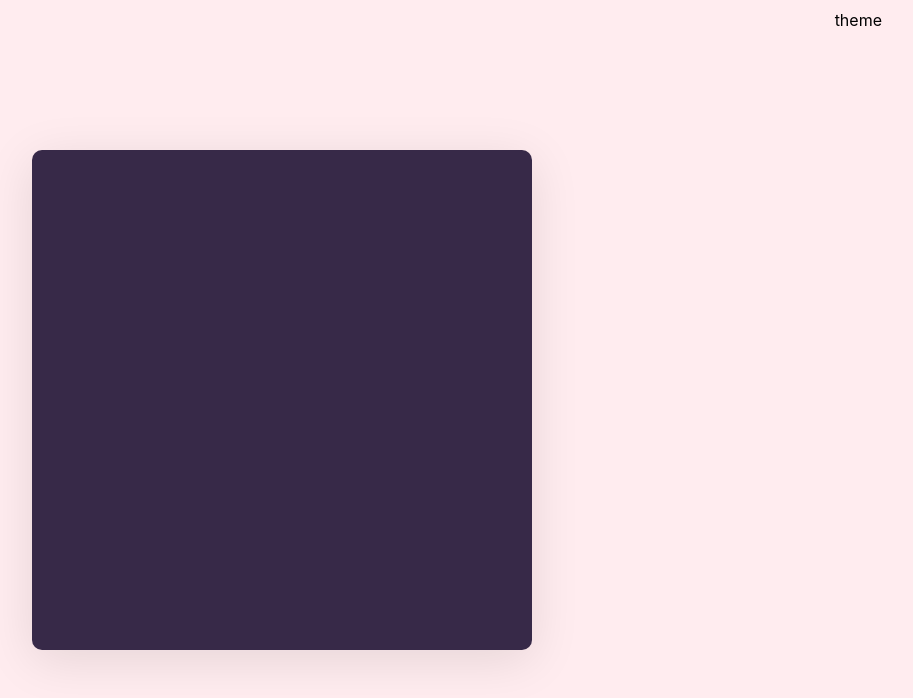
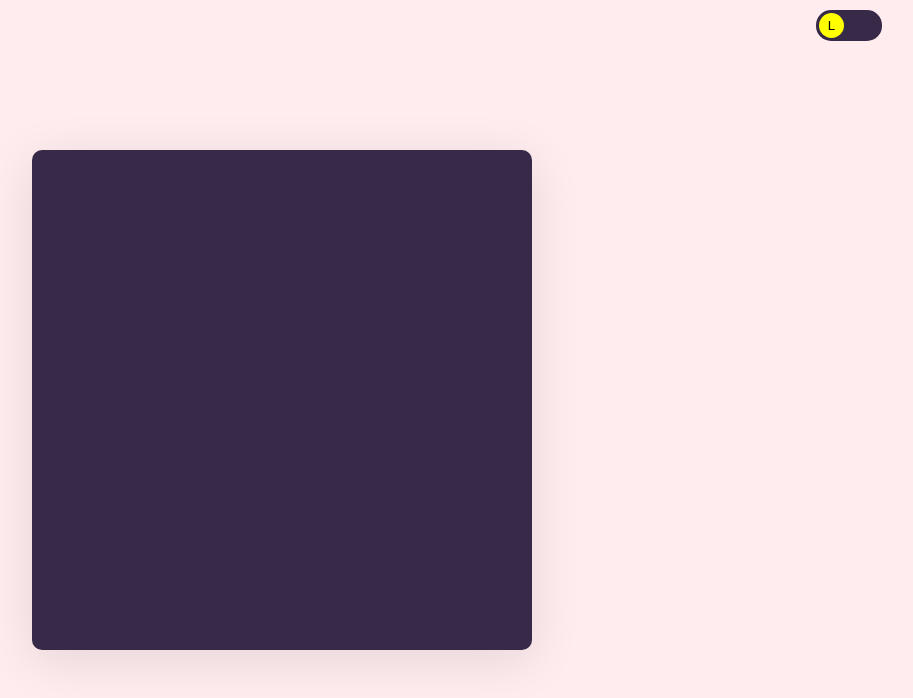
Before and after one commit to CelsoDeCarvalho/react-hooks, a React (Create React App) app: page / in a window 1280 px wide. Shown: the top 698 px of the page, without its empty margins (358-1271 px from the left). Built offline with nearby package versions, Linux system fonts and the light colour scheme.

Commit message:
enhanced theme switcher component

```diff
--- a/src/App.js
+++ b/src/App.js
@@ -1,4 +1,5 @@
 import './assets/styles/app.css';
+import './assets/styles/colors.css'
 import { MainCard } from './components/MainCard';
 import { ThemeWidget } from './components/ThemeWidget';
 
--- a/src/assets/styles/App.css
+++ b/src/assets/styles/App.css
@@ -4,19 +4,56 @@
   display: flex;
   justify-content: center;
   align-items: center;
-  background-color: #FFECEF;
+  background-color: var(--bg-color);
 }
 
 .main-card__container{
   width: 500px;
   height: 500px;
-  background-color: #372948;
+  background-color: var(--card-bg-color);
   border-radius: 10px;
   box-shadow: rgba(0, 0, 0, 0.1) 0px 10px 50px;
 }
 
-.widget-btn{
+.widget-container{
   position: absolute;
   top: 10px;
   right: 40px;
 }
+
+.widget-btn{
+  width: 60px;
+  height: 25px;
+  border-radius: 15px;
+  display: flex;
+  padding: 3px 3px;
+  align-items: center;
+  background-color: var(--card-bg-color);
+}
+
+.widget-btn button{
+  border-radius: 12.5px;
+  width: 25px;
+  display: flex;
+  justify-content: center;
+  align-items:center;
+  cursor: pointer;
+  border: none;
+  height: 100%;
+}
+
+.light{
+  justify-content: start;
+}
+
+.dark{
+  justify-content: end;
+}
+
+.light button{
+  background-color: var(--orange-bg-color);
+}
+
+.dark button{
+  background-color: gray;
+}
--- a/src/assets/styles/colors.css
+++ b/src/assets/styles/colors.css
@@ -0,0 +1,5 @@
+:root{
+    --bg-color:#FFECEF;
+    --card-bg-color:#372948;
+    --orange-bg-color: #FFFF00;
+}
--- a/src/components/ThemeWidget.js
+++ b/src/components/ThemeWidget.js
@@ -1,9 +1,24 @@
-import React from 'react'
+import React, { useState } from 'react'
 
 const ThemeWidget = () => {
+
+  const [theme,setTheme] = useState("light");
+
+  const onThemeChange = () => {
+    if(theme==="light"){
+      setTheme("dark")
+    }else{
+      setTheme("light")
+    }
+  }
+
   return (
-    <section className='widget-btn'>
-        <span>theme</span>
+    <section className='widget-container'>
+        <div className={`widget-btn ${theme}`}>
+          <button onClick={onThemeChange}>
+            {theme==="light"?"L":"D" }
+          </button>
+        </div>
     </section>
   )
 }
```
